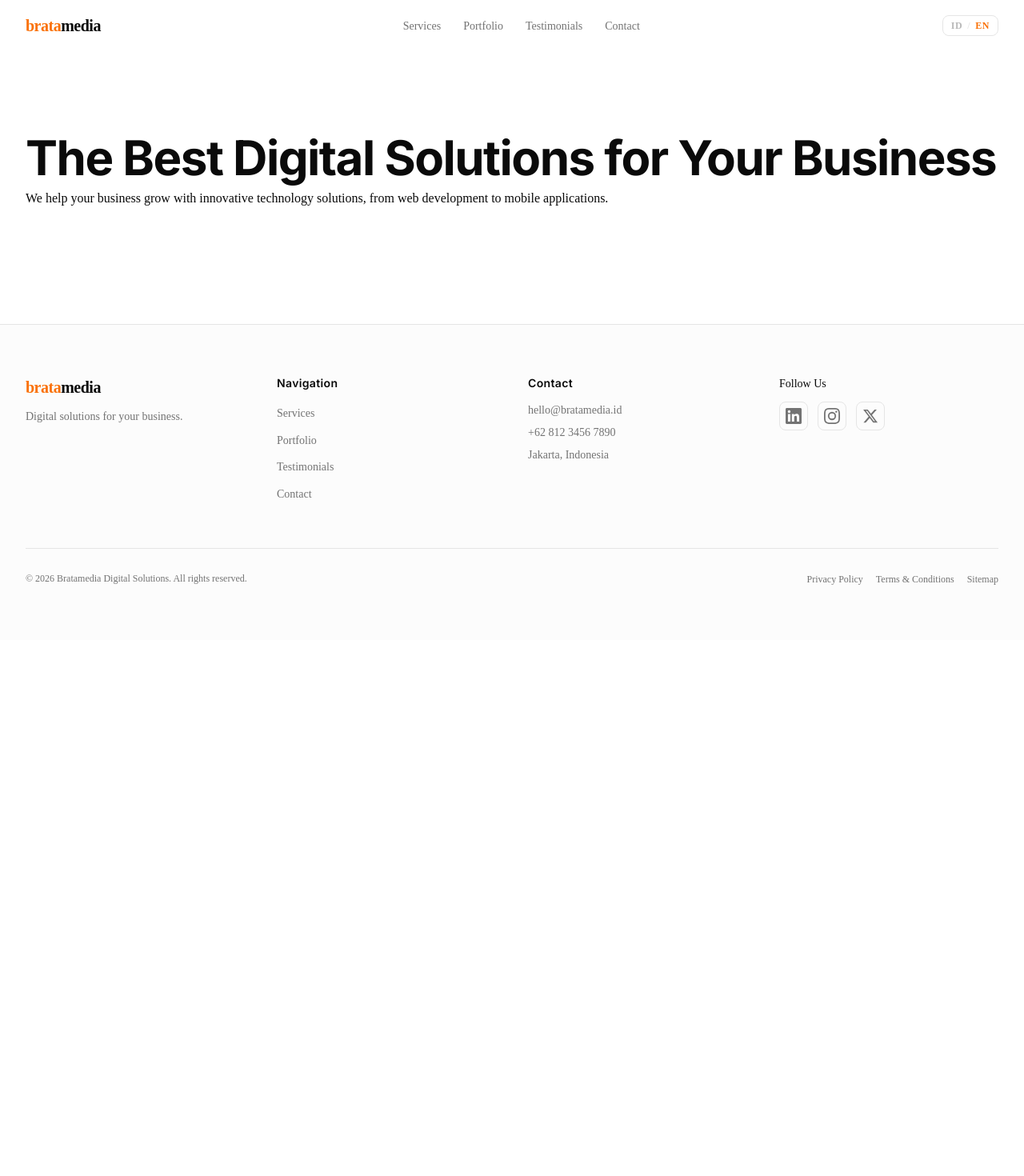
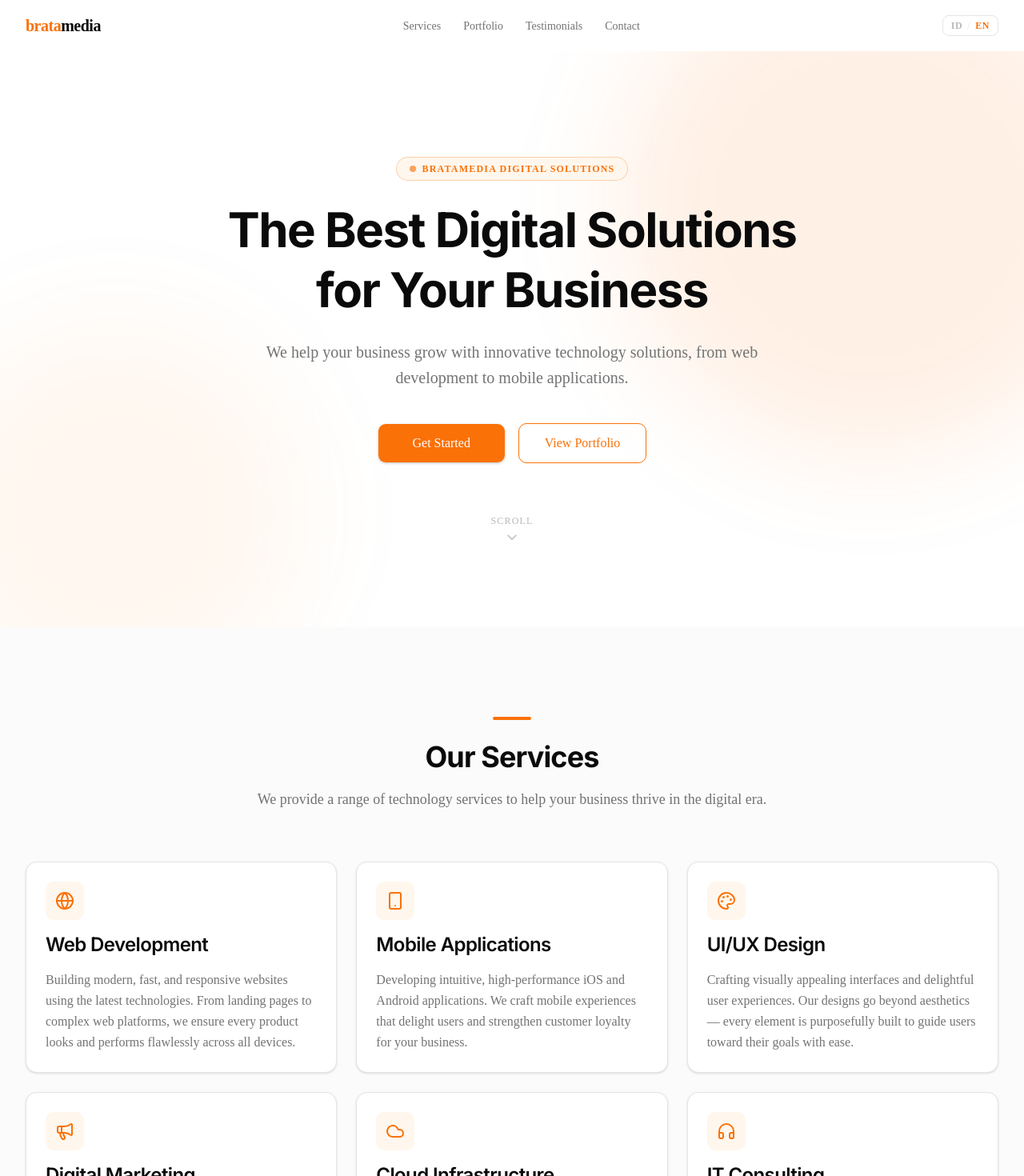
Before and after one commit to iqmalr/bratamedia-digital-solutions, a Next.js app: page /en in a window 1280 px wide. Shown: the top 1470 px of the page at 80% size. Before the commit the page ends 800 px from the top, so only its background shows below. Built offline with nearby package versions, Linux system fonts and the light colour scheme; no server answers.

Commit message:
feat(layout): wire Hero and Services into landing page
Import Hero and ServicesSection into [lang]/page.tsx, replacing the
placeholder hero markup. Passes dictionary and locale props.

```diff
--- a/src/app/[lang]/page.tsx
+++ b/src/app/[lang]/page.tsx
@@ -1,5 +1,7 @@
 import { notFound } from "next/navigation";
 import { getDictionary, hasLocale, type Locale } from "@/i18n/index";
+import { Hero } from "@/app/components/hero";
+import { ServicesSection } from "@/app/components/services";
 
 export default async function HomePage(props: PageProps<"/[lang]">) {
   const { lang } = await props.params;
@@ -17,10 +19,9 @@ export default async function HomePage(props: PageProps<"/[lang]">) {
        *
        * The <main> wrapper lives in [lang]/layout.tsx.
        */}
-      <section id="hero" aria-label={dict.hero.headline} className="px-4 py-24 sm:px-6 lg:px-8">
-        <h1>{dict.hero.headline}</h1>
-        <p>{dict.hero.subheadline}</p>
-      </section>
+      <Hero dictionary={dict.hero} />
+
+      <ServicesSection dictionary={dict} locale={lang as Locale} />
     </>
   );
 }
```
